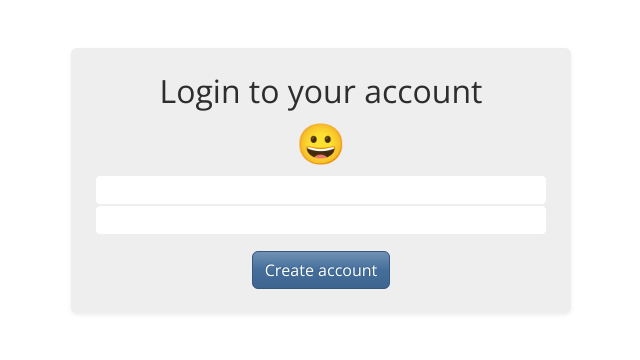
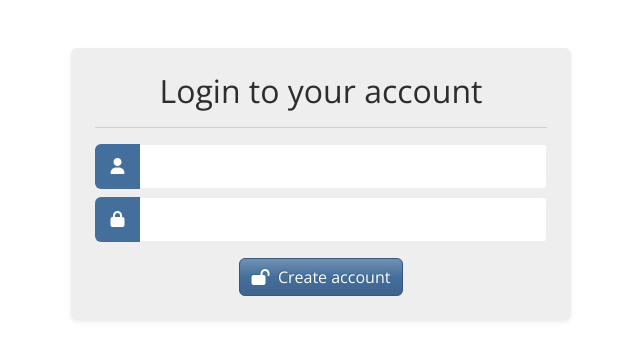
Before and after one commit to Aphiwe-Makisi/dj_todo, a Django app: page /login/ in a window 1280 px wide. Shown: the part 74-434 px from the top of the page, without its empty margins (319-959 px from the left). Run offline with Django 4.2, Linux system fonts and the light colour scheme.

Commit message:
completed login functionality and redirecting to dashboard

```diff
--- a/dj_todo/settings.py
+++ b/dj_todo/settings.py
@@ -107,7 +107,7 @@ AUTH_PASSWORD_VALIDATORS = [
 
 LANGUAGE_CODE = "en-us"
 
-TIME_ZONE = "UTC"
+TIME_ZONE = "Africa/Johannesburg"
 
 USE_I18N = True
 
@@ -124,4 +124,6 @@ STATIC_URL = "static/"
 
 DEFAULT_AUTO_FIELD = "django.db.models.BigAutoField"
 
-LOGIN_URL = "todos:login"
+LOGIN_URL = "/login/"
+LOGIN_REDIRECT_URL = "/dashboard/"
+LOGOUT_REDIRECT_URL = "/login/"
--- a/todos/static/css/style.css
+++ b/todos/static/css/style.css
@@ -14,11 +14,37 @@ body, html {
     max-width: 500px;
 }
 
+.login-form input {
+    height: 45px;
+    padding-left: 50px;
+}
+
+.login-form-group {
+    border-radius: 6px;
+    position: relative;
+    overflow: hidden;
+}
+
+.icon-container {
+    position: absolute;
+    top: 0;
+    left: 0;
+    bottom: 0;
+    width: 45px;
+    display: flex;
+    justify-content: center;
+    align-items: center;
+}
+
+.error-list li {
+    display: none;
+}
+
 input {
     border: none;
     outline: none;
     border: 1px solid #eee;
-    border-radius: 5px;
+    /* border-radius: 5px; */
     height: 30px;
     width: 100%;
 }
--- /dev/null
+++ b/todos/templates/todos/dashboard.html
@@ -0,0 +1,5 @@
+{% extends 'todos/base.html' %}
+
+{% block content %}
+  <h1>Dashboard</h1>
+{% endblock content %}<h1>Dashboard</h1>
--- a/todos/templates/todos/home.html
+++ b/todos/templates/todos/home.html
@@ -2,4 +2,5 @@
 
 {% block content %}
   <h1 class="mt-5 text-center">This is Home page</h1>
+  {{ user }}
 {% endblock content %}
--- a/todos/templates/todos/login.html
+++ b/todos/templates/todos/login.html
@@ -2,18 +2,31 @@
 
 {% block content %}
 <div class="container d-flex justify-content-center">
-    <div class="bg-light p-4 rounded shadow-sm mt-5 auth-form">
+    <div class="bg-light p-4 rounded shadow-sm mt-5 auth-form login-form">
         <form class="flex-column" action="" method="post" autocomplete="off">
             {% csrf_token %}
             <h2 class="text-center">Login to your account</h2>
-            <h1 class="text-center mt-1">😀</h1>
-            {% for field in form %}
-               <div class="form-group">
-                {{ field }}
-               </div>
-            {% endfor %}
+            <hr>
+            {% if form.non_field_errors %}
+                <div class="alert alert-danger p-1 mb-1">
+                    {{ form.non_field_errors }}
+                </div>
+            {% endif %}
+            <div class="login-form-group mt-2">
+                <div class="icon-container bg-primary text-white">
+                    <i class="fa-solid fa-user"></i>
+                </div>
+                {{ form.username }}
+
+            </div>
+            <div class="login-form-group mt-2">
+                <div class="icon-container bg-primary text-white">
+                    <i class="fa-solid fa-lock"></i>
+                </div>
+                {{ form.password }}
+            </div>
             <div class="text-center mt-3">
-                <button class="btn btn-primary">Create account</button>
+                <button type="submit" class="btn btn-primary"><i class="fa-solid fa-lock-open"></i>&nbsp;&nbsp;Create account</button>
             </div>
         </form>
     </div>
--- a/todos/templates/todos/navbar.html
+++ b/todos/templates/todos/navbar.html
@@ -15,7 +15,7 @@
         <li class="nav-item dropdown">
           <a class="nav-link dropdown-toggle" data-bs-toggle="dropdown" href="#" role="button" aria-haspopup="true" aria-expanded="false">user_first_name</a>
           <div class="dropdown-menu">
-            <a class="dropdown-item" href="#">Logout&nbsp;&nbsp;<i class="fa-solid fa-person-walking-arrow-right"></i></a>
+            <a class="dropdown-item" href="{% url 'todos:logout' %}">Logout&nbsp;&nbsp;<i class="fa-solid fa-person-walking-arrow-right"></i></a>
             <a class="dropdown-item" href="#">Profile&nbsp;&nbsp;<i class="fa-solid fa-user"></i></a>
           </div>
         </li>
--- a/todos/urls.py
+++ b/todos/urls.py
@@ -8,4 +8,6 @@ urlpatterns = [
     path("", views.home, name="home"),
     path("register/", views.register, name="register"),
     path("login/", auth_view.LoginView.as_view(template_name="todos/login.html"), name="login"),
+    path("logout/", auth_view.LogoutView.as_view(template_name="todos/login.html"), name="logout"),
+    path("dashboard/", views.dashboard, name="dashboard"),
 ]
```
Also changed, not shown: todos/forms.py (+6 -1 lines), todos/views.py (+4 -4 lines), db.sqlite3.
